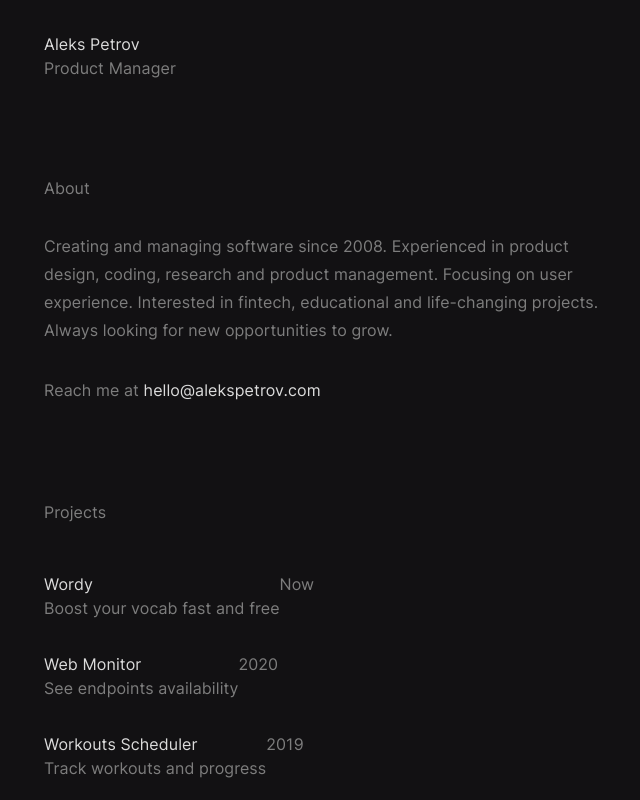
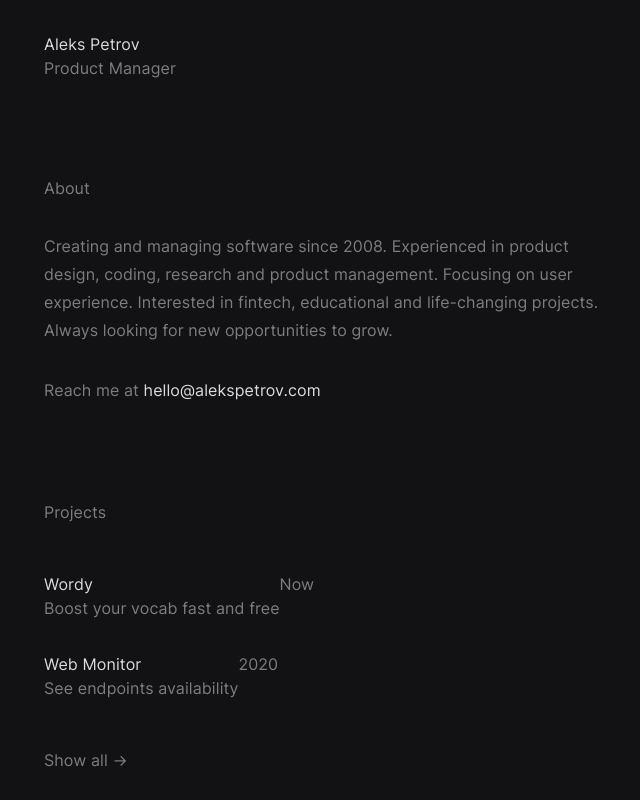
Before and after one commit to alekspetrov/alekspetrov-website, a Nuxt app: page / in a window 1280 px wide. Shown: the top 800 px of the page, without its empty margins (308-948 px from the left). Built offline with nearby package versions, Linux system fonts and the light colour scheme; no server answers.

Commit message:
cleanup after release

```diff
--- a/components/RowProjects.vue
+++ b/components/RowProjects.vue
@@ -16,13 +16,13 @@
         </div>
         <span>2020</span>
       </NuxtLink>
-      <NuxtLink to="/projects/web-monitoring" class="card card-row card-link">
+      <!-- <NuxtLink to="/projects/web-monitoring" class="card card-row card-link">
         <div>
           <h3>Workouts Scheduler</h3>
           <p>Track workouts and progress</p>
         </div>
         <span>2019</span>
-      </NuxtLink>
+      </NuxtLink> -->
     </div>
     <NuxtLink to="/projects" class="more-link"> Show all → </NuxtLink>
   </div>
```
